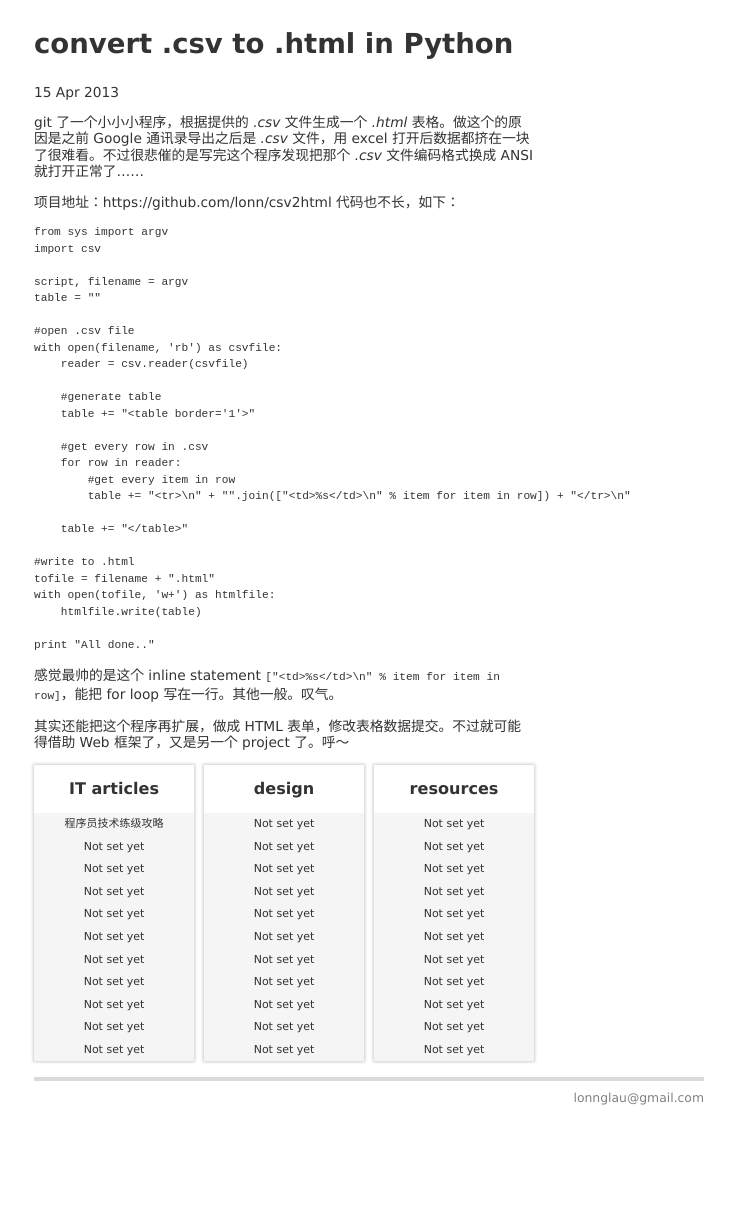
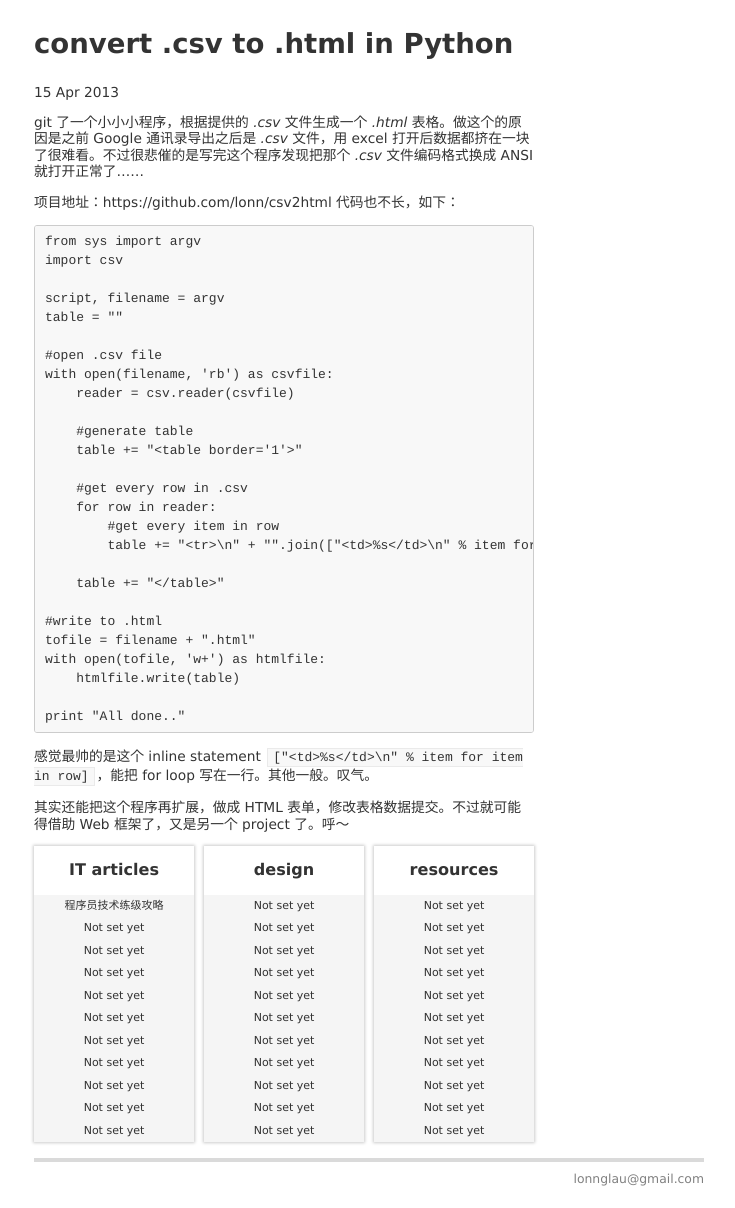
Before and after one commit to yuel/lonn.github.com, a Jekyll site: the page built from _posts/2013-04-15-py-proj1.md, in a window 1280 px wide. Shown: the whole page, without its empty margins (271-1006 px from the left). Built offline with Jekyll 4.4.1, drawn with Linux system fonts in a browser that asks for light colours; before the commit the page ends 1127 px from its top, so only the background shows below that.

Commit message:
Update screen.css

```diff
--- a/css/screen.css
+++ b/css/screen.css
@@ -101,3 +101,41 @@ ul.posts li a:hover {
 	padding: 8px 0;
 	text-align: right;
 }
+
+/* code */
+code {
+  margin: 0 2px;
+  padding: 1px 5px;
+  border: 1px solid #eaeaea;
+  background-color: #f8f8f8;
+  font-size: 13px;
+  font-family: Courier;
+}
+
+blockquote {
+border-left: 4px solid #DDD;
+padding: 0 15px;
+color: #777;
+}
+
+blockquote ul {
+  padding-left: 15px;
+}
+
+body pre {
+  background-color: #f8f8f8;
+	border: 1px solid #ccc;
+	font-size: 13px;
+	line-height: 19px;
+	overflow: auto;
+	padding: 6px 10px;
+	margin: 15px 0;
+	border-radius: 3px;
+}
+
+pre code {
+	margin: 0;
+	padding: 0;
+	background-color: transparent;
+	border: none;
+}
```
